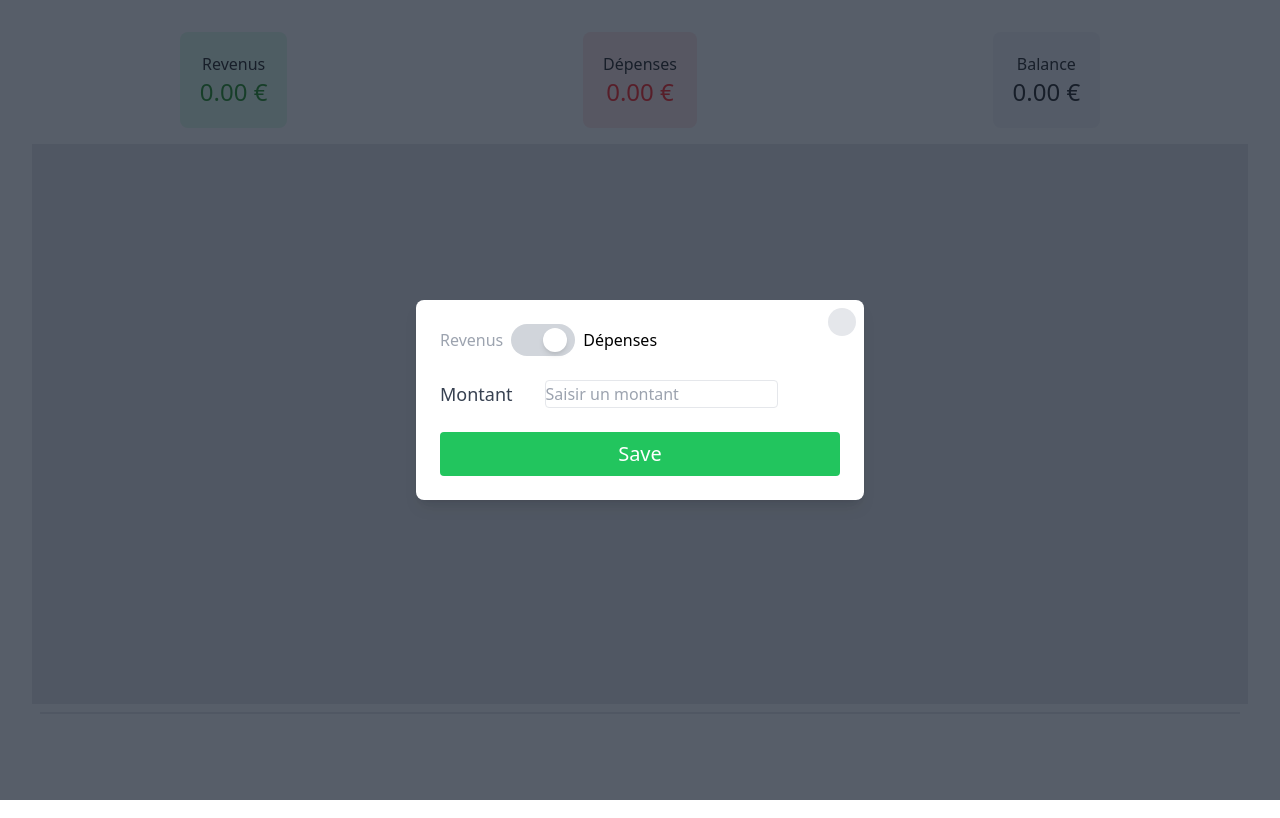
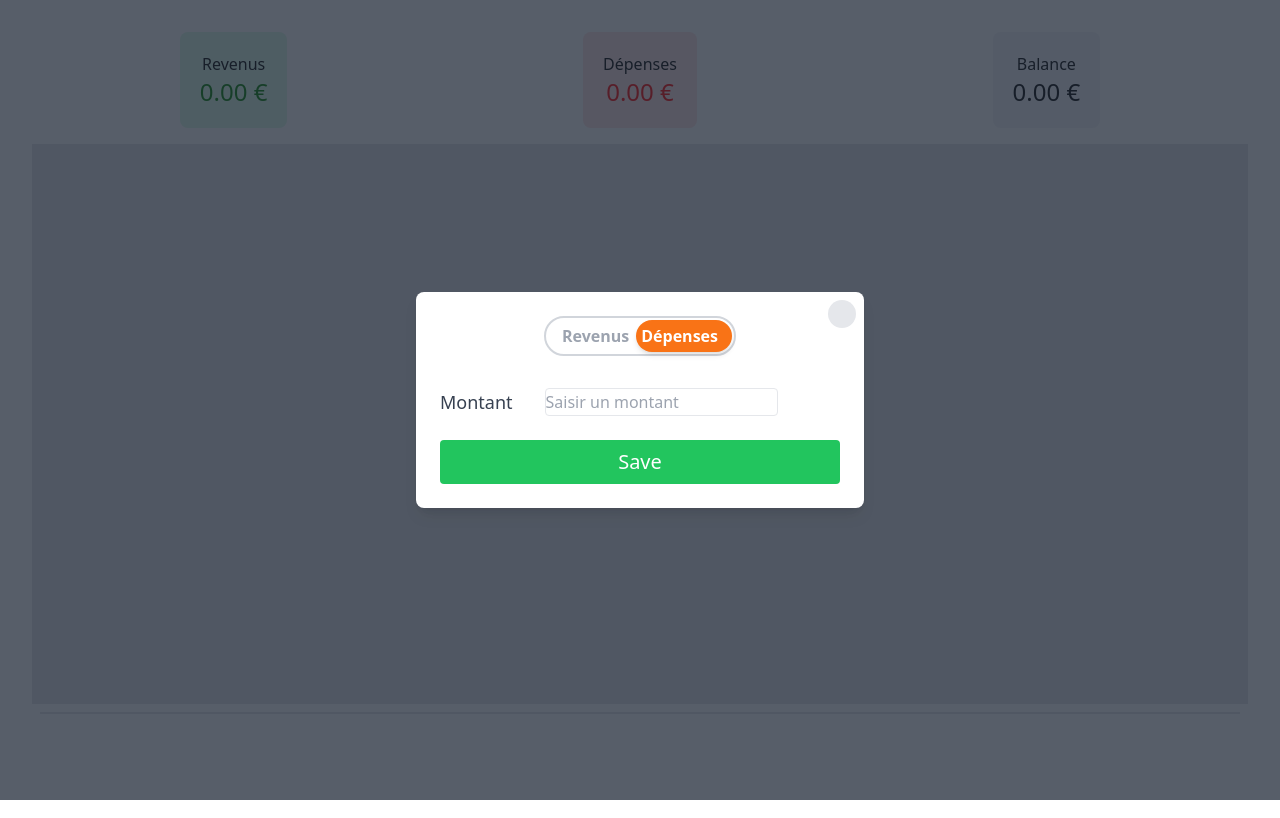
Before and after one commit to Skunk-XCP/PennyWise, a Vue app: page / in a window 1280 px wide. Both pictures are taken after a click on the button 639 px from the left and 746 px from the top of the page. Built offline with nearby package versions, Linux system fonts and the light colour scheme; some icons are missing.

Commit message:
Update ToggleSwitch Style

```diff
--- a/src/components/ToggleSwitch.vue
+++ b/src/components/ToggleSwitch.vue
@@ -1,16 +1,31 @@
 <template>
-  <div class="flex items-center space-x-2 mb-6">
-    <span :class="{ 'text-gray-400': !isIncome }">Revenus</span>
+  <div class="flex justify-center items-center space-x-4 mb-8">
+    <!-- Switch container -->
     <div
-      class="relative w-16 h-8 rounded-full bg-gray-300 cursor-pointer"
+      class="relative w-48 h-10 rounded-full bg-white border-2 border-gray-300 cursor-pointer flex items-center"
       @click="toggleSwitch"
     >
+      <!-- Bouton coulissant -->
       <div
-        class="absolute top-1 w-6 h-6 bg-white rounded-full shadow-md transform transition-transform"
-        :class="isIncome ? 'translate-x-1' : 'translate-x-8'"
+        class="absolute w-24 h-8 rounded-full shadow-md transform transition-transform"
+        :class="{ 'bg-green-500': isIncome, 'bg-orange-500': !isIncome }"
+        :style="{ left: isIncome ? '2px' : '90px' }"
       ></div>
+
+      <!-- Texte "Revenus" et "Dépenses" -->
+      <span
+        class="absolute left-4 font-semibold transition-colors duration-300"
+        :class="isIncome ? 'text-white' : 'text-gray-400'"
+      >
+        Revenus
+      </span>
+      <span
+        class="absolute right-4 font-semibold transition-colors duration-300"
+        :class="!isIncome ? 'text-white' : 'text-gray-400'"
+      >
+        Dépenses
+      </span>
     </div>
-    <span :class="{ 'text-gray-400': isIncome }">Dépenses</span>
   </div>
 </template>
 
@@ -34,10 +49,7 @@ export default defineComponent({
       emit('updateMode', isIncome.value ? 'income' : 'expenses')
     }
 
-    return {
-      isIncome,
-      toggleSwitch,
-    }
+    return { isIncome, toggleSwitch }
   },
 })
 </script>
```
